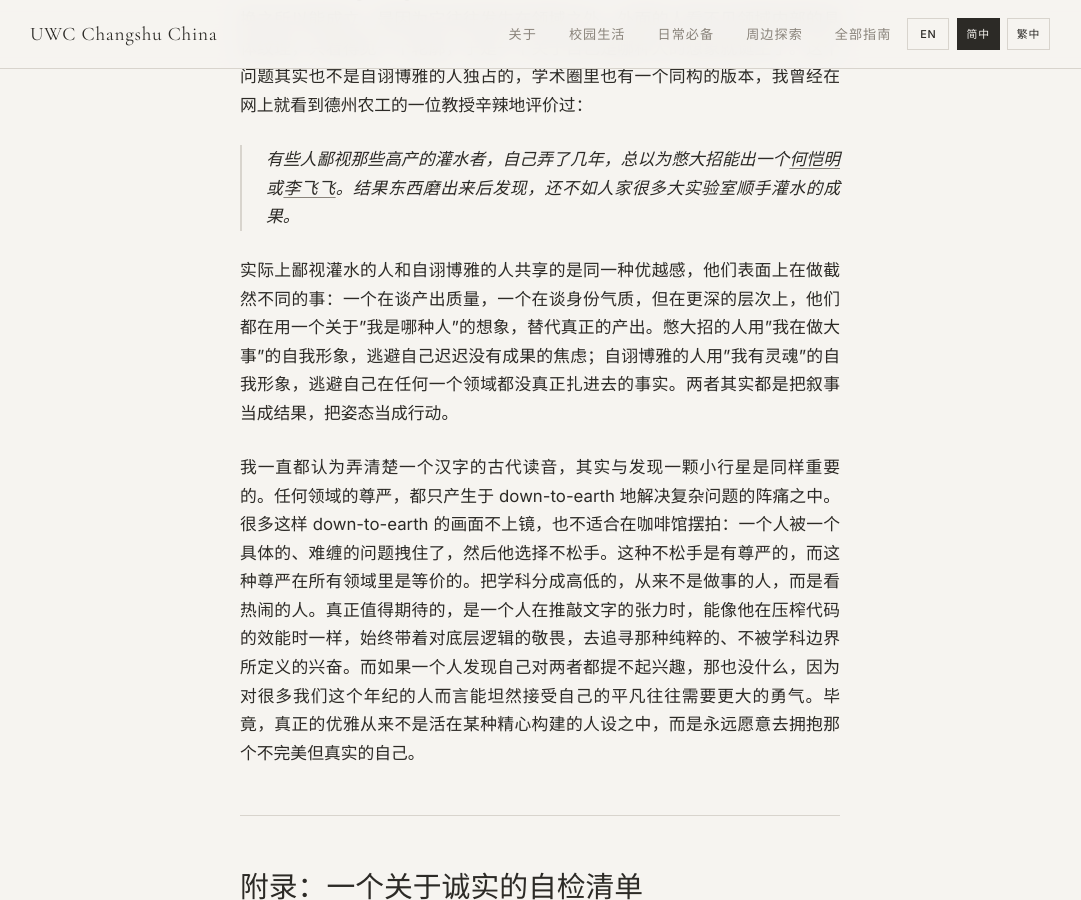
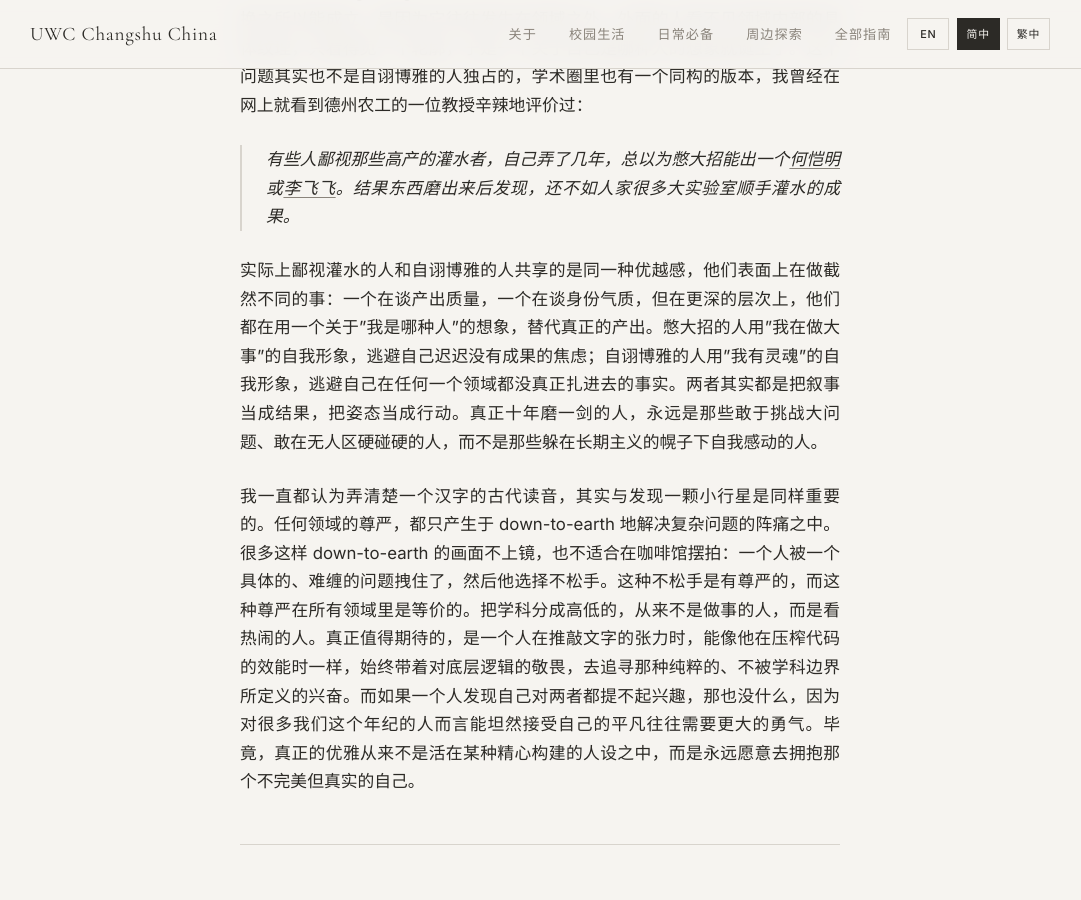
Before and after one commit to United-World-College/UWC-Survival-Guide, a Jekyll site: the page built from website/_guides/chinese/class-signaling-CN.md, in a window 1280 px wide and 900 px high, scrolled down 1973 px. Shown: the whole window, without its empty margins (100-1181 px from the left). Built offline with Jekyll 4.4.1, drawn with Linux system fonts in a browser that asks for light colours.

Commit message:
style: enhance prose for clarity and depth in discussions on class signaling across Chinese and English versions

```diff
--- a/website/_guides/chinese/class-signaling-CN.md
+++ b/website/_guides/chinese/class-signaling-CN.md
@@ -27,7 +27,7 @@ Class signaling 最令人沉溺的幻觉莫过于此：当一个人用深沉或
 
 > 有些人鄙视那些高产的灌水者，自己弄了几年，总以为憋大招能出一个[何恺明](https://en.wikipedia.org/wiki/Kaiming_He)或[李飞飞](https://en.wikipedia.org/wiki/Fei-Fei_Li)。结果东西磨出来后发现，还不如人家很多大实验室顺手灌水的成果。
 
-实际上鄙视灌水的人和自诩博雅的人共享的是同一种优越感，他们表面上在做截然不同的事：一个在谈产出质量，一个在谈身份气质，但在更深的层次上，他们都在用一个关于"我是哪种人"的想象，替代真正的产出。憋大招的人用"我在做大事"的自我形象，逃避自己迟迟没有成果的焦虑；自诩博雅的人用"我有灵魂"的自我形象，逃避自己在任何一个领域都没真正扎进去的事实。两者其实都是把叙事当成结果，把姿态当成行动。
+实际上鄙视灌水的人和自诩博雅的人共享的是同一种优越感，他们表面上在做截然不同的事：一个在谈产出质量，一个在谈身份气质，但在更深的层次上，他们都在用一个关于"我是哪种人"的想象，替代真正的产出。憋大招的人用"我在做大事"的自我形象，逃避自己迟迟没有成果的焦虑；自诩博雅的人用"我有灵魂"的自我形象，逃避自己在任何一个领域都没真正扎进去的事实。两者其实都是把叙事当成结果，把姿态当成行动。真正十年磨一剑的人，永远是那些敢于挑战大问题、敢在无人区硬碰硬的人，而不是那些躲在长期主义的幌子下自我感动的人。
 
 我一直都认为弄清楚一个汉字的古代读音，其实与发现一颗小行星是同样重要的。任何领域的尊严，都只产生于 down-to-earth 地解决复杂问题的阵痛之中。很多这样 down-to-earth 的画面不上镜，也不适合在咖啡馆摆拍：一个人被一个具体的、难缠的问题拽住了，然后他选择不松手。这种不松手是有尊严的，而这种尊严在所有领域里是等价的。把学科分成高低的，从来不是做事的人，而是看热闹的人。真正值得期待的，是一个人在推敲文字的张力时，能像他在压榨代码的效能时一样，始终带着对底层逻辑的敬畏，去追寻那种纯粹的、不被学科边界所定义的兴奋。而如果一个人发现自己对两者都提不起兴趣，那也没什么，因为对很多我们这个年纪的人而言能坦然接受自己的平凡往往需要更大的勇气。毕竟，真正的优雅从来不是活在某种精心构建的人设之中，而是永远愿意去拥抱那个不完美但真实的自己。
 
```
Also changed, not shown: website/_guides/chinese/class-signaling-TW.md (+1 -1 lines), website/_guides/default/class-signaling.md (+1 -1 lines).
